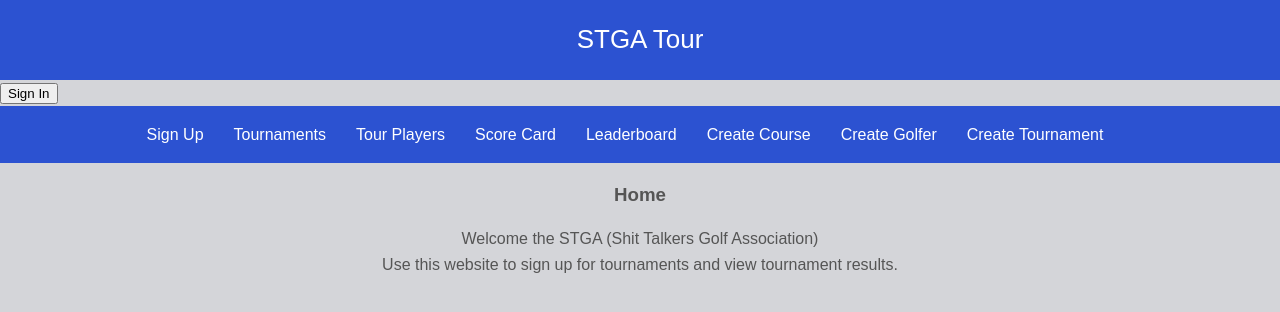
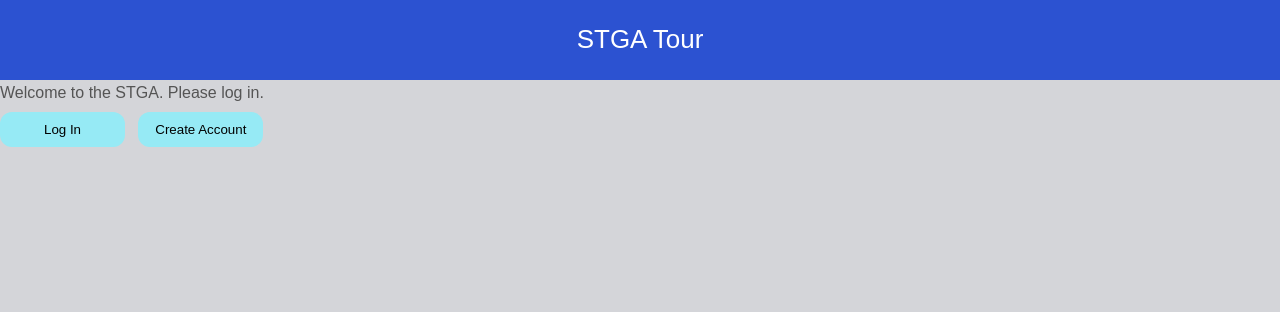
Before and after one commit to acannon1/golf, a React (Create React App) app: page / in a window 1280 px wide. Shown: the top 312 px of the page. Built offline with nearby package versions, Linux system fonts and the light colour scheme; no server answers.

Commit message:
Added date-picker. Styled buttons.

```diff
--- a/package.json
+++ b/package.json
@@ -3,10 +3,14 @@
   "version": "0.1.0",
   "private": true,
   "dependencies": {
+    "@date-io/date-fns": "^1.3.13",
+    "@material-ui/core": "^4.12.3",
+    "@material-ui/pickers": "^3.3.10",
     "@reduxjs/toolkit": "^1.6.0",
     "@testing-library/jest-dom": "^5.14.1",
     "@testing-library/react": "^11.2.7",
     "@testing-library/user-event": "^12.8.3",
+    "date-fns": "^2.23.0",
     "firebase": "^8.7.1",
     "firebase-admin": "^9.11.0",
     "moment": "^2.29.1",
--- a/src/App.css
+++ b/src/App.css
@@ -10,7 +10,7 @@ body{
 
   background-color: #d4d5d9;
   height: 100%;
-  color: #555555;
+  color: #555;
   font-family: Arial, Helvetica, sans-serif;
   font-size: 16px;
   font-weight:normal;
@@ -27,3 +27,16 @@ input::-webkit-inner-spin-button {
 .App {
   text-align: center;
 }
+
+button{
+  width: 125px;
+  height: 35px;
+  margin: 0.5em 1em 0.5em 0;
+  /* background: hsl(340deg 100% 32%); */
+  background: #96eaf5;
+  border-radius: 12px;
+  border: none;
+  padding: 0;
+  cursor: pointer;
+  outline-offset: 4px;
+}
--- a/src/App.js
+++ b/src/App.js
@@ -69,7 +69,12 @@ function App() {
       <div className="app-container">
           <Header/>
           {user === null ?
-            <button onClick={signIn}>Sign In</button> :
+            <div className="log-in">
+              <div> Welcome to the STGA. Please log in. </div>
+              <button onClick={signIn}>Log In</button>
+              <button onClick={signIn}>Create Account</button>
+            </div>
+            :
             <div>
               <button onClick={signOut}>Sign Out</button>
               {(Object.keys(user2).length === 0 && user2.constructor === Object) ?
@@ -78,6 +83,8 @@ function App() {
               }
             </div>
           }
+          {user !== null ?
+            <div>
               <SideBar/>
                 <div className="temp">
                     <Switch>
@@ -97,6 +104,10 @@ function App() {
                     </Switch>
                 </div>
             </div>
+            :
+            <div></div>
+          }
+        </div>
     </Router>
   );
 }
--- a/src/CreateTournament.js
+++ b/src/CreateTournament.js
@@ -1,15 +1,24 @@
 import React, {useState, useEffect} from 'react';
 import Select from 'react-select';
+import DateFnsUtils from '@date-io/date-fns';
+import {
+  MuiPickersUtilsProvider,
+  KeyboardDatePicker,
+} from '@material-ui/pickers';
+import moment from 'moment' // 292.3K (gzipped: 71.6K)
 import golfDbApi from './GolfDbApi.js';
+import "react-datepicker/dist/react-datepicker.css";
 
 const CreateTournament = ({db=null, courses=[]}) => {
-    const [date, setDate] = useState('');
+    // const [date, setDate] = useState('');
     const [course, setCourse] = useState('');
+    const [selectedDate, setSelectedDate] = useState(new Date());
     // const [optCourse, setOptCourse] = useState([]);
     const optCourse=[];
 
     useEffect(() => {
-        // let temp = [...optCourse];
+        // let temp = [...courses];
+        // temp.splice(0,0,"")
         courses.map((course, idx) => {
             optCourse.push({label: course.name, value: idx+1});
         })
@@ -18,12 +27,12 @@ const CreateTournament = ({db=null, courses=[]}) => {
 
     const handleSubmit = () => {
         if(course !== '') {
-            golfDbApi.createTournament(db, date, course);
+            golfDbApi.createTournament(db, moment(selectedDate).format("MMMM  D, YYYY"), course);
         }
     }
 
     const handleClear = () => {
-        setDate('');
+        // setSelectedDate('');
         setCourse('');
     }
 
@@ -31,18 +40,38 @@ const CreateTournament = ({db=null, courses=[]}) => {
         <div className="create-course">
             <h3> Create Tournament </h3>
             <div>
+    <MuiPickersUtilsProvider utils={DateFnsUtils}>
+      <KeyboardDatePicker
+        disableToolbar
+        variant="inline"
+        format="MM/dd/yyyy"
+        margin="normal"
+        id="date-picker-inline"
+        label="Select Date:"
+        value={selectedDate}
+        onChange={setSelectedDate}
+        KeyboardButtonProps={{
+          'aria-label': 'change date',
+        }}
+      />
+    </MuiPickersUtilsProvider>
+                {/*
                 <label> Date: </label><br/>
                 <input
                     className="create-course-field"
                     type="text"
                     onChange={e => setDate(e.target.value)}
                     value={date}
-                />
+                /> */}
             </div>
             <div>
-                <label > Course: </label><br/>
+                {/* <label > Course: </label><br/> */}
                 <div className="score-card-course">
-                    <Select options={ optCourse } onChange={e=>setCourse(e.label)}/>
+                    <Select
+                        placeholder="Select Course"
+                        options={ optCourse }
+                        onChange={e=>setCourse(e.label)}
+                    />
                 </div>
             </div>
             <button onClick={handleSubmit}>Submit</button>
```
Also changed, not shown: 1 other file (tests, documents, lock files or other folders). Lines whose indentation alone changed are shown as unchanged.
